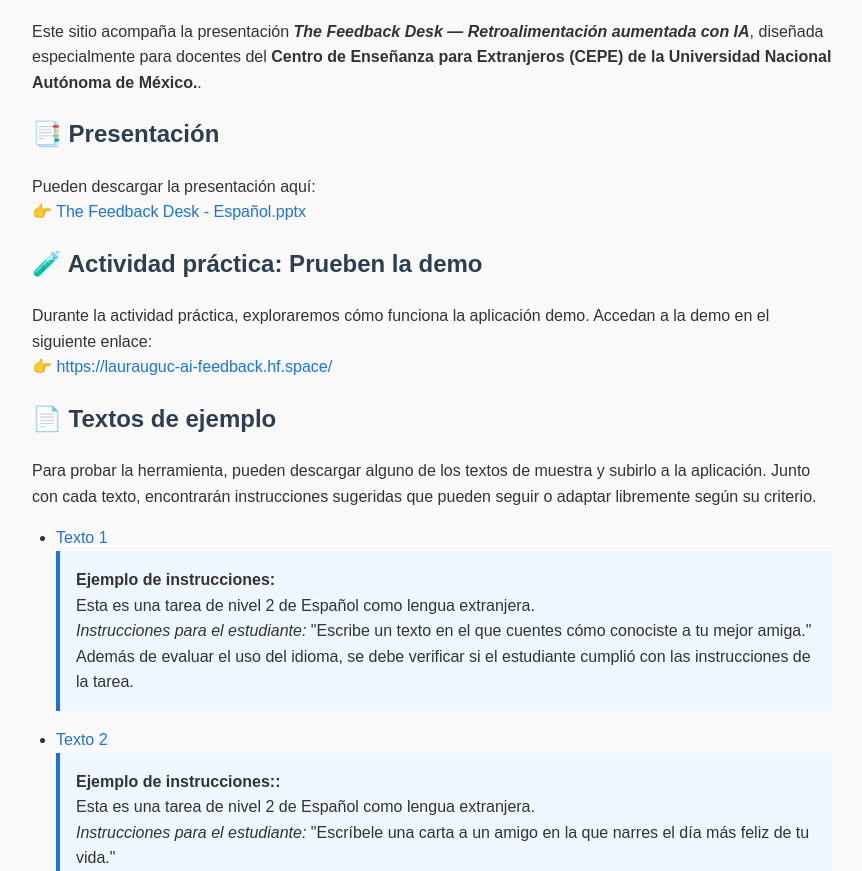
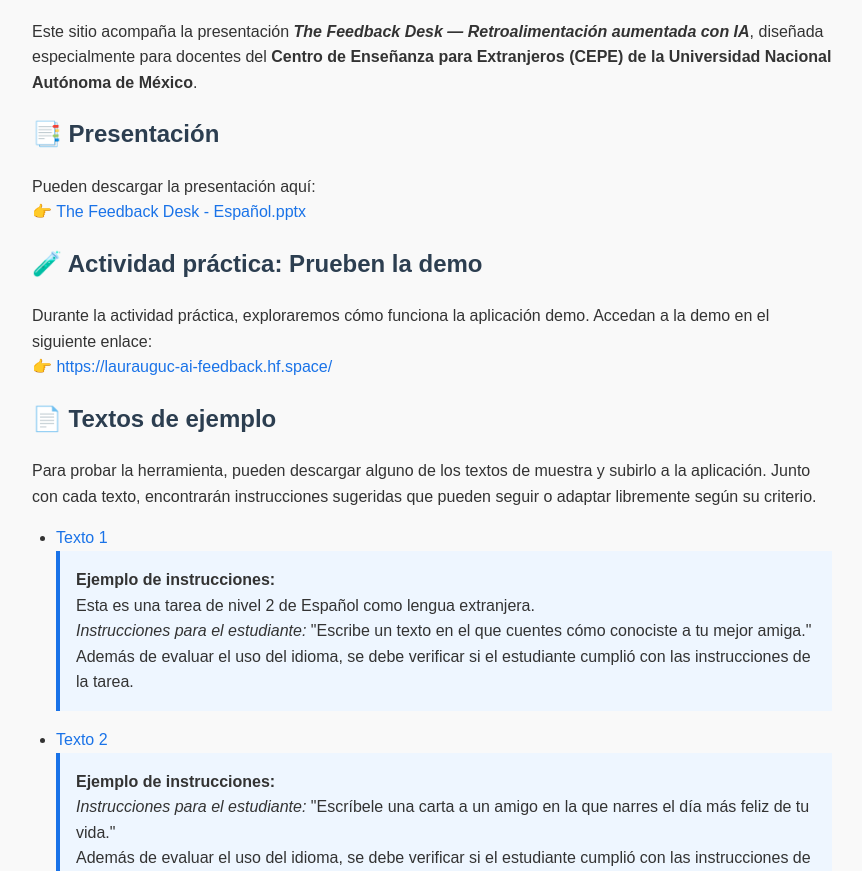
Before and after one commit to laurauguc/feedback_desk_CEPE, a plain HTML site: page index.html in a window 1280 px wide. Shown: the part 221-1092 px from the top of the page, without its empty margins (208-1070 px from the left). Drawn offline with Linux system fonts and the light colour scheme.

Commit message:
fix error

```diff
--- a/index.html
+++ b/index.html
@@ -58,7 +58,7 @@
   <p>
     Este sitio acompaña la presentación <strong><em>The Feedback Desk — Retroalimentación aumentada con IA</em></strong>,
     diseñada especialmente para docentes del <strong>Centro de Enseñanza para Extranjeros (CEPE) de la Universidad Nacional
-Autónoma de México.</strong>.
+Autónoma de México</strong>.
   </p>
 
   <h2>📑 Presentación</h2>
@@ -90,8 +90,7 @@
 
     <li><a href="ejemplos/Texto 2.docx" download>Texto 2</a></li>
     <div class="example">
-      <strong>Ejemplo de instrucciones::</strong><br />
-      Esta es una tarea de nivel 2 de Español como lengua extranjera.<br />
+      <strong>Ejemplo de instrucciones:</strong><br />
       <em>Instrucciones para el estudiante:</em> "Escríbele una carta a un amigo en la que narres el día más feliz de tu vida."<br />
       Además de evaluar el uso del idioma, se debe verificar si el estudiante cumplió con las instrucciones de la tarea.
     </div>
```
Also changed, not shown: 3 other files.
